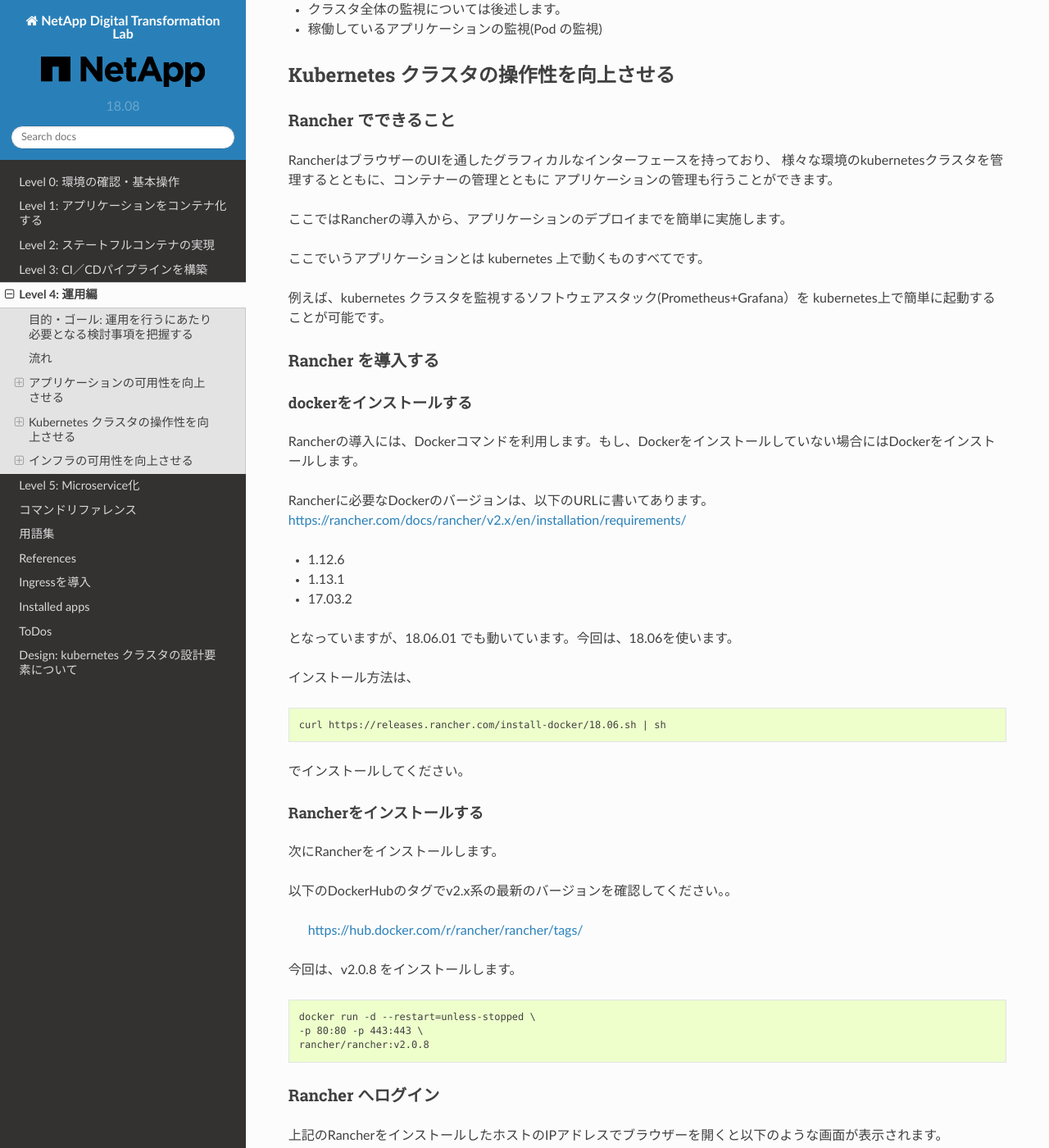
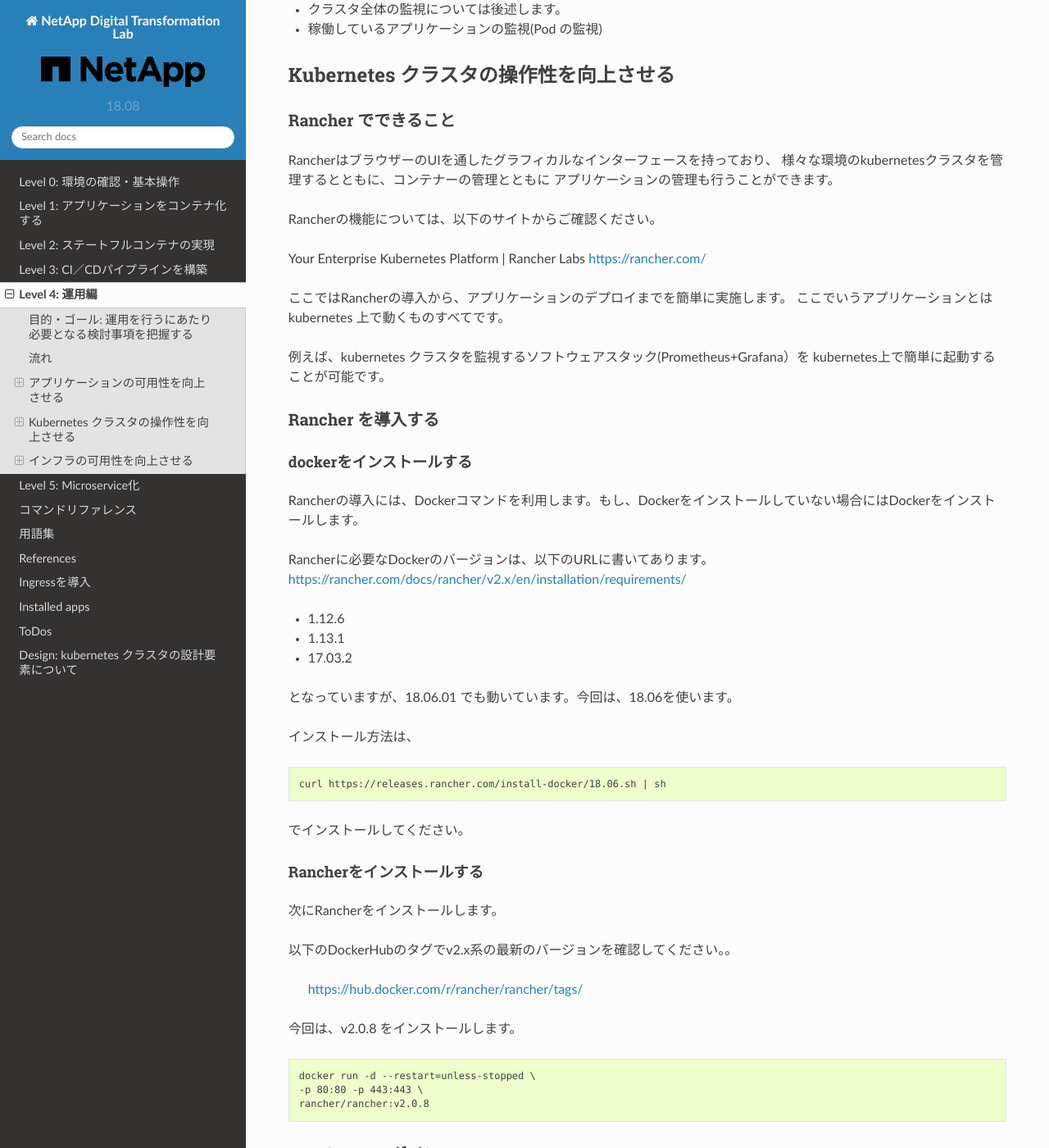
Before and after one commit to NetAppJpTechTeam/NetAppDigitalTransformationLab, a Sphinx documentation site: the page built from docs/source/Level4/index.rst, in a window 1280 px wide and 1400 px high, scrolled down 2767 px. Shown: the whole window at 82% size. Built offline with Sphinx 7.4.7 and the Read the Docs theme 2.0.0, drawn with Linux system fonts in a browser that asks for light colours.

Commit message:
Add Rancher URL link

```diff
--- a/docs/source/Level4/rancher/index.rst
+++ b/docs/source/Level4/rancher/index.rst
@@ -5,8 +5,12 @@
 様々な環境のkubernetesクラスタを管理するとともに、コンテナーの管理とともに
 アプリケーションの管理も行うことができます。
 
+Rancherの機能については、以下のサイトからご確認ください。
+
+Your Enterprise Kubernetes Platform | Rancher Labs
+https://rancher.com/
+
 ここではRancherの導入から、アプリケーションのデプロイまでを簡単に実施します。
-
 ここでいうアプリケーションとは kubernetes 上で動くものすべてです。
 
 例えば、kubernetes クラスタを監視するソフトウェアスタック(Prometheus+Grafana）を
```
